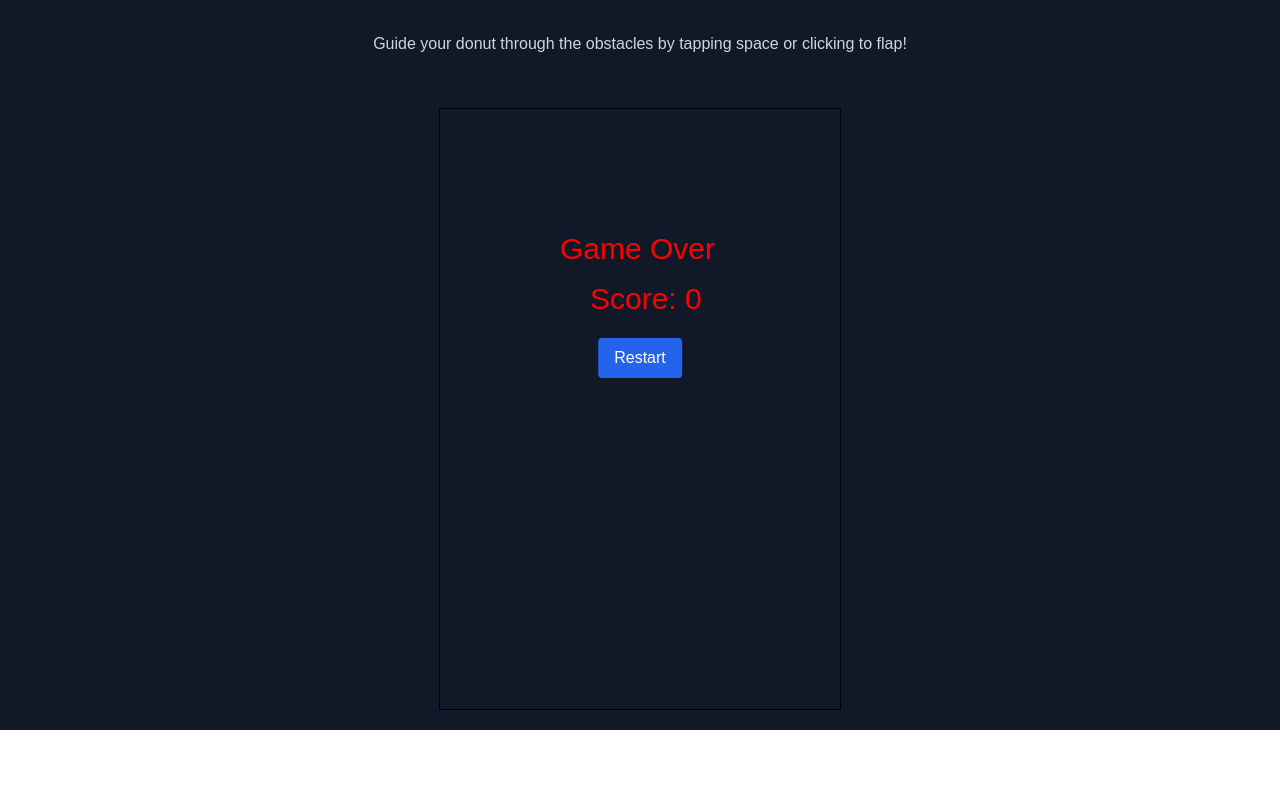
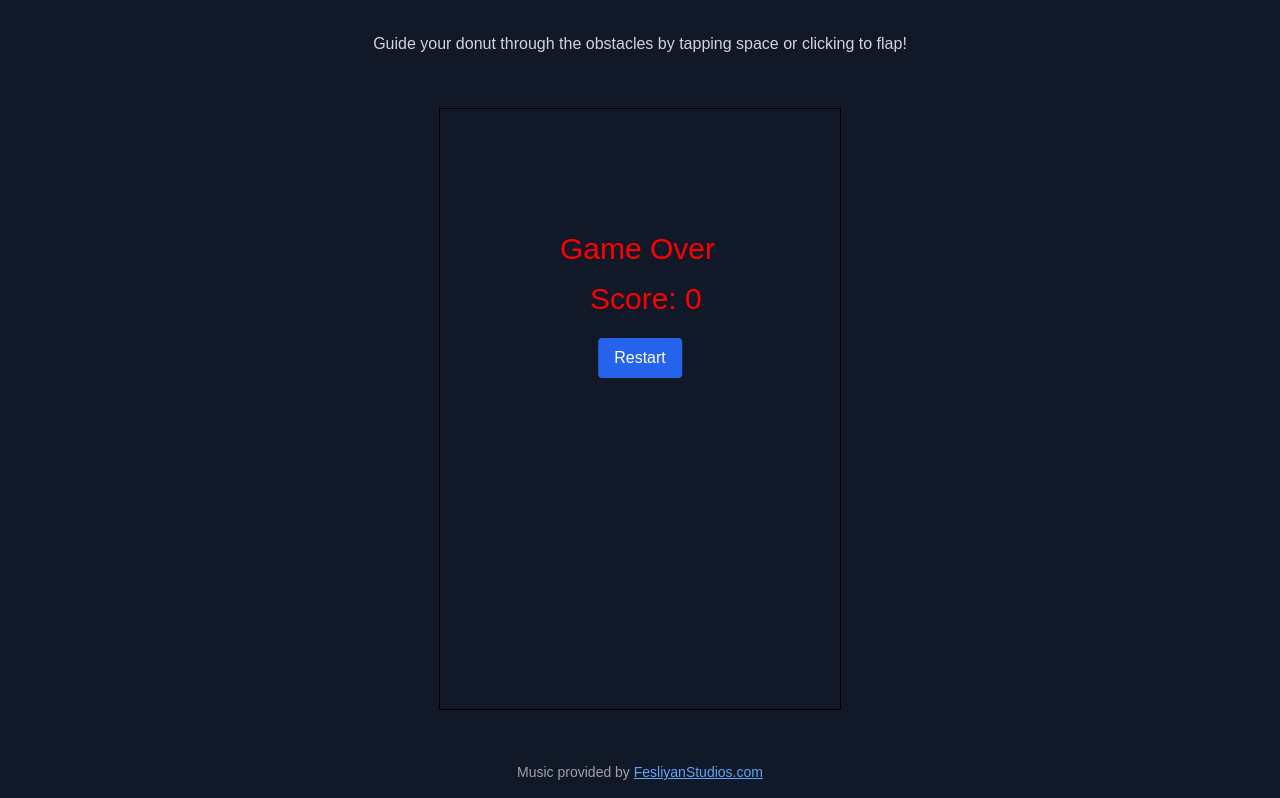
Before and after one commit to mfriede/sunday-night-games, a Next.js app: page /flappy-donut in a window 1280 px wide. Shown: the part 180-978 px from the top of the page. Before the commit the page ends 910 px from the top, so only its background shows below. Built offline with nearby package versions, Linux system fonts and the light colour scheme.

Commit message:
Added music attribution

```diff
--- a/app/flappy-donut/page.tsx
+++ b/app/flappy-donut/page.tsx
@@ -27,6 +27,21 @@ export default function FlappyDonutPage() {
           Guide your donut through the obstacles by tapping space or clicking to flap!
         </p>
         <FlappyDonut />
+
+        {/* Music Attribution */}
+        <div className="text-center text-sm text-gray-400 mt-8 pb-4">
+          <p>
+            Music provided by{' '}
+            <a
+              href="https://www.fesliyanstudios.com"
+              target="_blank"
+              rel="noopener noreferrer"
+              className="text-blue-400 hover:text-blue-300 underline"
+            >
+              FesliyanStudios.com
+            </a>
+          </p>
+        </div>
       </div>
     </div>
   );
```
